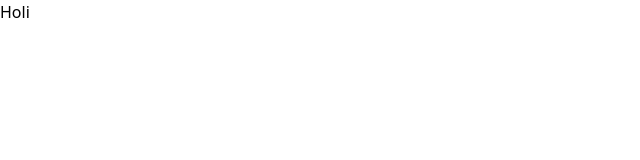
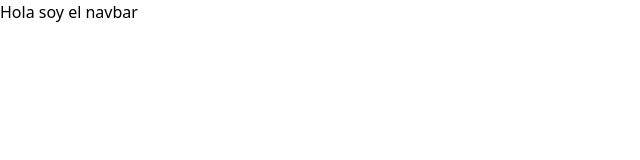
Before and after one commit to Edisonven/Tnest-app, a React (Vite) app in the folder Frontend/: page / in a window 1280 px wide. Shown: the top 160 px of the page, without its empty margins (0-640 px from the left). Built offline with nearby package versions, Linux system fonts and the light colour scheme.

Commit message:
Creando componente navbar

```diff
--- a/Frontend/src/App.tsx
+++ b/Frontend/src/App.tsx
@@ -1,9 +1,10 @@
 import "./App.css";
+import Navbar from "./components/navbar/Navbar";
 
 function App(): JSX.Element {
   return (
-    <div>
-      <h1 className="">Holi</h1>
+    <div className="app__container">
+      <Navbar />
     </div>
   );
 }
--- /dev/null
+++ b/Frontend/src/components/navbar/Navbar.tsx
@@ -0,0 +1,9 @@
+function Navbar(): JSX.Element {
+  return (
+    <div className="">
+      <h1>Hola soy el navbar</h1>
+    </div>
+  );
+}
+
+export default Navbar;
```
